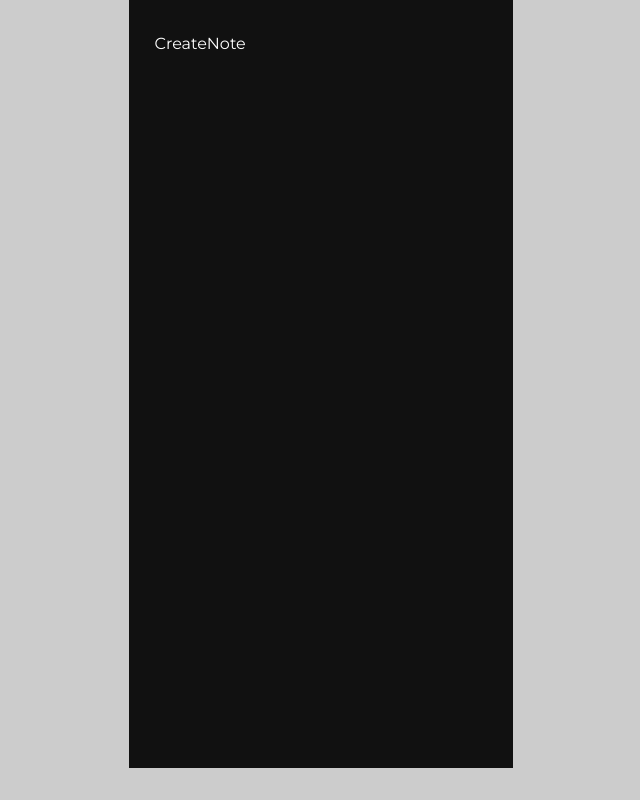
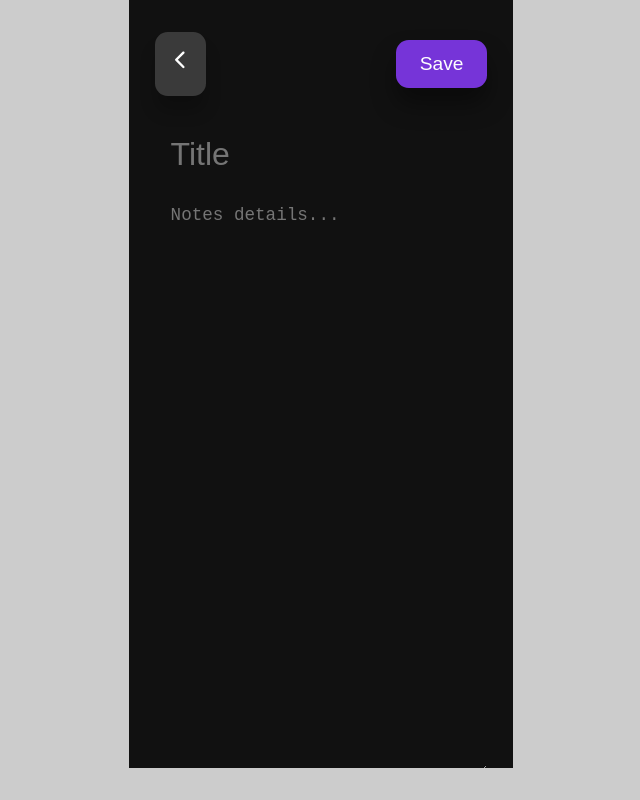
Before and after one commit to Vargos98/grid-notes, a React (Create React App) app: page /create-note in a window 1280 px wide. Shown: the whole page, without its empty margins (319-959 px from the left). Built offline with nearby package versions, Linux system fonts and the light colour scheme.

Commit message:
Update CreateNote.jsx

```diff
--- a/src/pages/CreateNote.jsx
+++ b/src/pages/CreateNote.jsx
@@ -1,8 +1,18 @@
-import React from 'react'
+import {Link} from 'react-router-dom'
+import {IoIosArrowBack} from 'react-icons/io'
 
 const CreateNote = () => {
   return (
-    <div>CreateNote</div>
+    <section>
+      <header className="create-note__header">
+        <Link to='/' className='btn'><IoIosArrowBack /></Link>
+        <button className='btn lg primary'>Save</button>
+      </header>
+      <form action="" className="create-note__form">
+        <input type='text' placeholder='Title' autoFocus />
+        <textarea rows="28" placeholder='Notes details...'></textarea>
+      </form>
+    </section>
   )
 }
 
```
